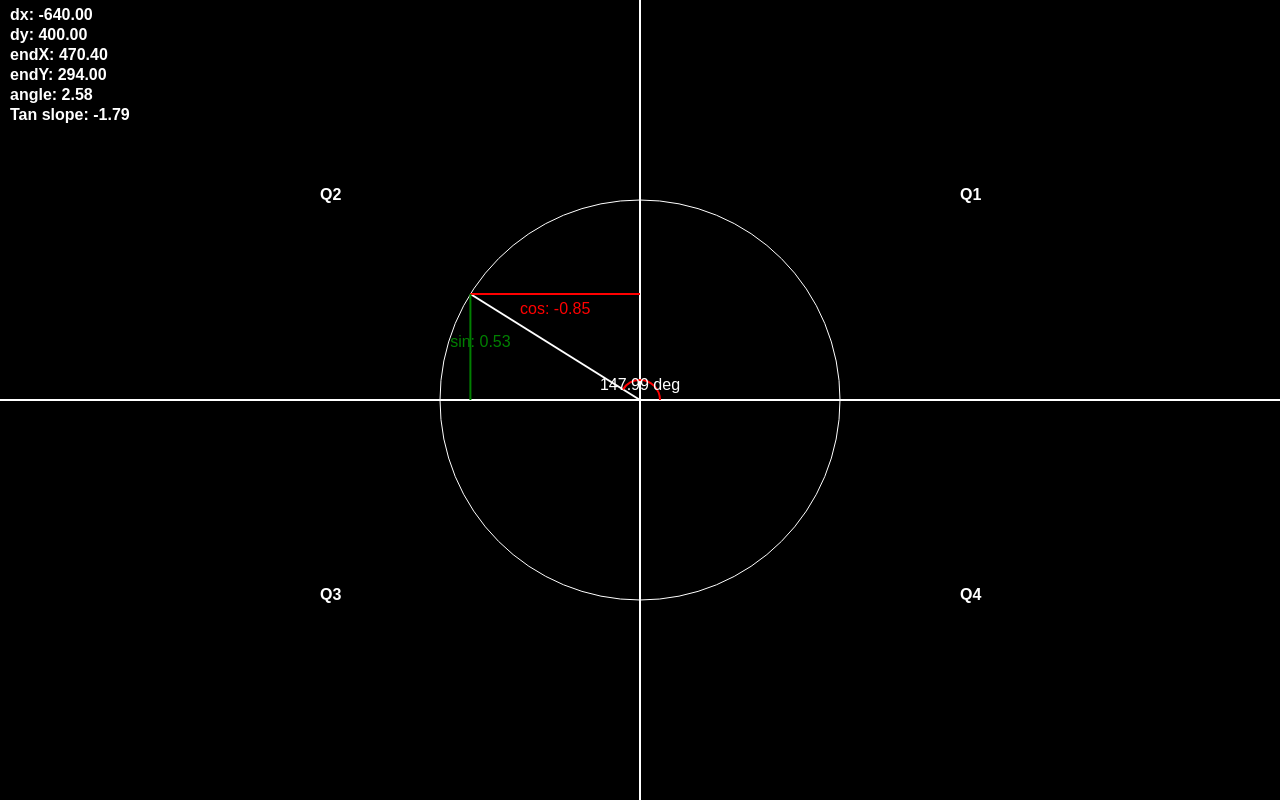
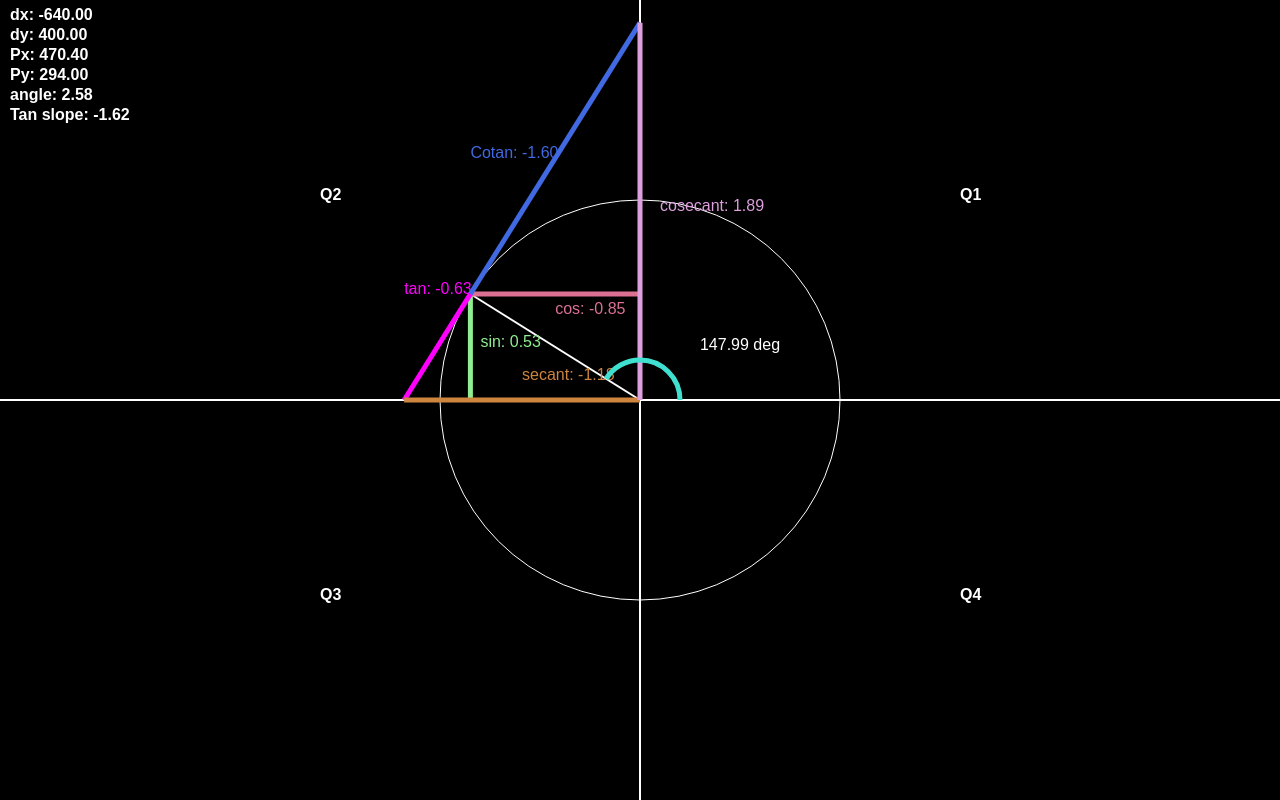
Before and after one commit to moalhaddar/unit-circle, a plain HTML site: page index.html in a window 1280 px wide. Drawn offline with Linux system fonts and the light colour scheme.

Commit message:
Added all of the trig functions

```diff
--- a/index.html
+++ b/index.html
@@ -1,5 +1,12 @@
 <html>
     <script>
+        const SIN_COLOR = 'lightgreen';
+        const COS_COLOR = 'PaleVioletRed';
+        const TAN_COLOR = 'magenta';
+        const COTAN_COLOR = 'RoyalBlue';
+        const ANGLE_COLOR = 'Turquoise';
+        const SECANT_COLOR = 'Peru';
+        const COSECANT_COLOR = 'Plum';
         window.onload = () => {
             /** @type {HTMLCanvasElement} */
             const canvas = document.getElementById("canvas");
@@ -25,6 +32,104 @@
                 }
             })
 
+            function drawSin(centerX, centerY, PX, PY) {
+                drawLine(PX, centerY, PX, PY, SIN_COLOR, 5);
+
+                // Display sin and cos values
+                const sinValue = Math.sin(angleInRad);
+                ctx.fillStyle = SIN_COLOR;
+                ctx.font = `16px Arial`;
+                ctx.fillText(`sin: ${sinValue.toFixed(2)}`, PX + 10, (centerY + PY) / 2);
+            }
+
+            function drawCos(centerX, centerY, PX, PY) {
+                drawLine(centerX, PY, PX, PY, COS_COLOR, 5)
+
+                const cosValue = Math.cos(angleInRad);
+                ctx.fillStyle = COS_COLOR;
+                ctx.fillText(`cos: ${cosValue.toFixed(2)}`, (centerX + PX) / 2, PY + 20);
+            }
+
+            function drawTan(centerX, centerY, PX, PY, radius) {
+                // secant is the length of the x axis for the tangent line
+                // sec(theta) = 1 / cos(theta)
+                const secant = centerX + radius * (1 / Math.cos(angleInRad));
+                drawLine(secant, centerY, PX, PY, TAN_COLOR, 5);
+                ctx.fillStyle = TAN_COLOR;
+                ctx.font = '16px Arial';
+                ctx.fillText(`tan: ${Math.tan(angleInRad).toFixed(2)}`, secant - ((secant - secant) / 2), PY);
+            }
+
+            function drawCotan(centerX, centerY, PX, PY, radius) {
+                // cosecant is the length of the y axis for the cotangent line
+                // csc(theta) = 1 / sin(theta)
+                const cosecant = centerY + radius * (1 / Math.sin(-angleInRad));
+                drawLine(centerX, cosecant, PX, PY, COTAN_COLOR, 5);
+
+                ctx.fillStyle = COTAN_COLOR;
+                ctx.font = '16px Arial';
+                ctx.fillText(`Cotan: ${(1 / Math.tan(angleInRad)).toFixed(2)}`, PX, cosecant - ((cosecant - PY) / 2));
+            }
+
+            function drawSecant(centerX, centerY, radius) {
+                const secant = 1 / Math.cos(angleInRad);
+                const secantLength = centerX + radius * secant;
+                drawLine(centerX, centerY, secantLength, centerY, SECANT_COLOR, 5);
+
+                ctx.fillStyle = SECANT_COLOR;
+                ctx.font = '16px Arial';
+                ctx.fillText(`secant: ${secant.toFixed(2)}`, centerX - ((centerX - secantLength) / 2), centerY - 20);
+            }
+
+            function drawCosecant(centerX, centerY, radius) {
+                const cosecant = 1 / Math.sin(-angleInRad);
+                const cosecantLength = centerY + radius * cosecant;
+                drawLine(centerX, centerY, centerX, cosecantLength, COSECANT_COLOR, 5);
+
+                ctx.fillStyle = COSECANT_COLOR;
+                ctx.font = '16px Arial';
+                ctx.fillText(`cosecant: ${-cosecant.toFixed(2)}`, centerX + 20, centerY - ((centerY - cosecantLength) / 2));
+            }
+
+            function drawAngle(centerX, centerY, radius) {
+                ctx.strokeStyle = ANGLE_COLOR;
+                ctx.beginPath();
+                    ctx.arc(centerX, centerY, radius / 5, 0, (2 * Math.PI) - angleInRad, true);
+                ctx.stroke();
+
+                // Display angle value
+                let angleInDegrees = (angleInRad * 180 / Math.PI)
+                if (angleInDegrees < 0) {
+                    angleInDegrees = 360 - (angleInDegrees * -1);
+                }
+
+                ctx.fillStyle = 'white';
+                ctx.font = '16px Arial';
+                ctx.textAlign = 'center';
+                ctx.fillText(`${angleInDegrees.toFixed(2)} deg`, centerX + 100, centerY - 50);
+            }
+
+            function drawCircle(cx, cy, radius) {
+                ctx.strokeStyle = 'white';
+                ctx.beginPath();
+                    ctx.arc(cx, cy, radius, 0, 2 * Math.PI);
+                ctx.stroke();
+            }
+
+            function clearBackground(color) {
+                ctx.fillStyle = color;
+                ctx.fillRect(0, 0, canvas.width, canvas.height);
+            }
+
+            function drawLine(p1x, p1y, p2x, p2y, color, width = 1) {
+                ctx.lineWidth = width;
+                ctx.strokeStyle = color;
+                ctx.beginPath();
+                ctx.moveTo(p1x, p1y);
+                ctx.lineTo(p2x, p2y);
+                ctx.stroke();
+            }
+
             function render() {
                 canvas.width = window.innerWidth;
                 canvas.height = window.innerHeight;
@@ -45,97 +150,37 @@
                     angleInRad = Math.atan2(dy, dx);
                 }
 
-                ctx.fillStyle = "black";
-                ctx.fillRect(0, 0, canvas.width, canvas.height);
-                ctx.save();
+                const PX = centerX + radius * Math.cos(angleInRad);
+                const PY = centerY + radius * Math.sin(-angleInRad);
+                const nextAngleInRad = angleInRad + 0.01;
+                const nextPX = centerX + radius * Math.cos(nextAngleInRad);
+                const nextPY = centerY + radius * Math.sin(-nextAngleInRad);
+                slope = (nextPY - PY) / (nextPX - PX);
 
-                ctx.strokeStyle = 'white';
-                ctx.beginPath();
-                    ctx.arc(centerX, centerY, radius, 0, 2 * Math.PI);
-                ctx.stroke();
 
-                // Draw x and y axes
-                ctx.lineWidth = 2;
+                clearBackground('black');
+                drawCircle(centerX, centerY, radius);
+                drawLine(0, centerY, canvas.width, centerY, 'white', 2); // x axis
+                drawLine(centerX, 0, centerX, canvas.height, 'white', 2); // y axis
+                drawLine(centerX, 0, centerX, canvas.height, 'white', 2); // y axis
+                drawLine(centerX, centerY, PX, PY, 'white', 2) // P line
 
-                ctx.strokeStyle = 'white';
-                ctx.beginPath();
-                ctx.moveTo(0, centerY);
-                ctx.lineTo(canvas.width, centerY);
-                ctx.stroke();
+                drawSin(centerX, centerY, PX, PY);
+                drawCos(centerX, centerY, PX, PY);
+                drawTan(centerX, centerY, PX, PY, radius);
+                drawCotan(centerX, centerY, PX, PY, radius);
+                drawSecant(centerX, centerY, radius);
+                drawCosecant(centerX, centerY, radius);
+                drawAngle(centerX, centerY, radius);
 
-                ctx.strokeStyle = 'white';
-                ctx.beginPath();
-                    ctx.moveTo(centerX, 0);
-                    ctx.lineTo(centerX, canvas.height);
-                ctx.stroke();
-
-                ctx.strokeStyle = 'white';
-                ctx.beginPath();
-                ctx.moveTo(centerX, centerY);
-
-                const endX = centerX + radius * Math.cos(angleInRad);
-                const endY = centerY + radius * Math.sin(-angleInRad);
-
-                ctx.lineTo(endX, endY);
-                ctx.stroke();
-
-                // cos
-                ctx.strokeStyle = 'red'
-                ctx.beginPath();
-                    ctx.moveTo(centerX, endY);
-                    ctx.lineTo(endX, endY);
-                ctx.stroke();
-
-                // sin
-                ctx.strokeStyle = 'green'
-                ctx.beginPath();
-                    ctx.moveTo(endX, centerY);
-                    ctx.lineTo(endX, endY);
-                ctx.stroke();
-
-                // tan & cotan
-                ctx.strokeStyle = 'pink'
-                ctx.beginPath();
-                    {
-                        const nextAngleInRad = angleInRad + 0.1;
-                        const nextEndX = centerX + radius * Math.cos(nextAngleInRad);
-                        const nextEndY = centerY + radius * Math.sin(-nextAngleInRad);
-                        slope = (nextEndY - endY) / (nextEndX - endX);
-
-                    }
-                ctx.stroke();
-
-                ctx.strokeStyle = 'red';
-                ctx.beginPath();
-                    ctx.arc(centerX, centerY, radius / 10, 0, (2 * Math.PI) - angleInRad, true);
-                ctx.stroke();
-
-                // Display angle value
-                let angleInDegrees = (angleInRad * 180 / Math.PI)
-                if (angleInDegrees < 0) {
-                    angleInDegrees = 360 - (angleInDegrees * -1);
-                }
-                ctx.fillStyle = 'white';
-                ctx.font = '16px Arial';
-                ctx.textAlign = 'center';
-                ctx.fillText(`${angleInDegrees.toFixed(2)} deg`, centerX, centerY - 10);
-
-                // Display sin and cos values
-                const sinValue = Math.sin(angleInRad);
-                const cosValue = Math.cos(angleInRad);
-                ctx.fillStyle = 'green';
-                ctx.fillText(`sin: ${sinValue.toFixed(2)}`, endX + 10, (centerY + endY) / 2);
-                ctx.fillStyle = 'red';
-                ctx.fillText(`cos: ${cosValue.toFixed(2)}`, (centerX + endX) / 2, endY + 20);
-
-                // // Display dx and dy values
+                // Display some stats
                 ctx.font = 'bold 16px Arial';
                 ctx.fillStyle = 'white';
                 ctx.textAlign = 'left';
                 ctx.fillText(`dx: ${dx.toFixed(2)}`, 10, 20);
                 ctx.fillText(`dy: ${dy.toFixed(2)}`, 10, 40);
-                ctx.fillText(`endX: ${endX.toFixed(2)}`, 10, 60);
-                ctx.fillText(`endY: ${endY.toFixed(2)}`, 10, 80);
+                ctx.fillText(`Px: ${PX.toFixed(2)}`, 10, 60);
+                ctx.fillText(`Py: ${PY.toFixed(2)}`, 10, 80);
                 ctx.fillText(`angle: ${angleInRad.toFixed(2)}`, 10, 100);
                 ctx.fillText(`Tan slope: ${slope.toFixed(2)}`, 10, 120);
                 ctx.fillText('Q1', 3 / 4 * canvas.width, 1 / 4 * canvas.height)
```
